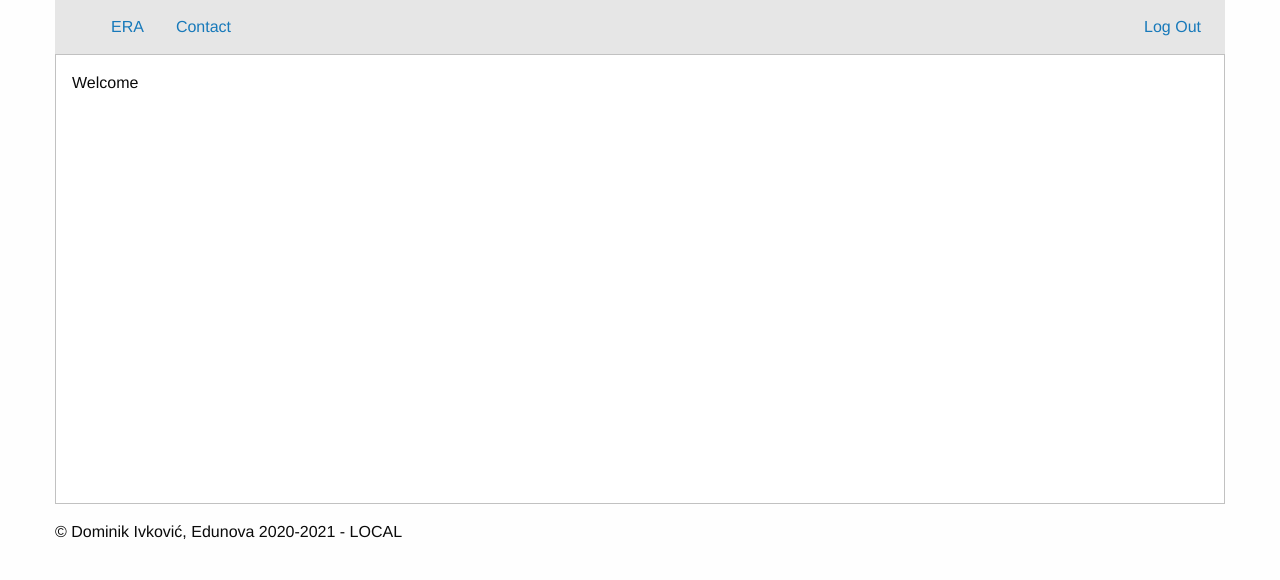
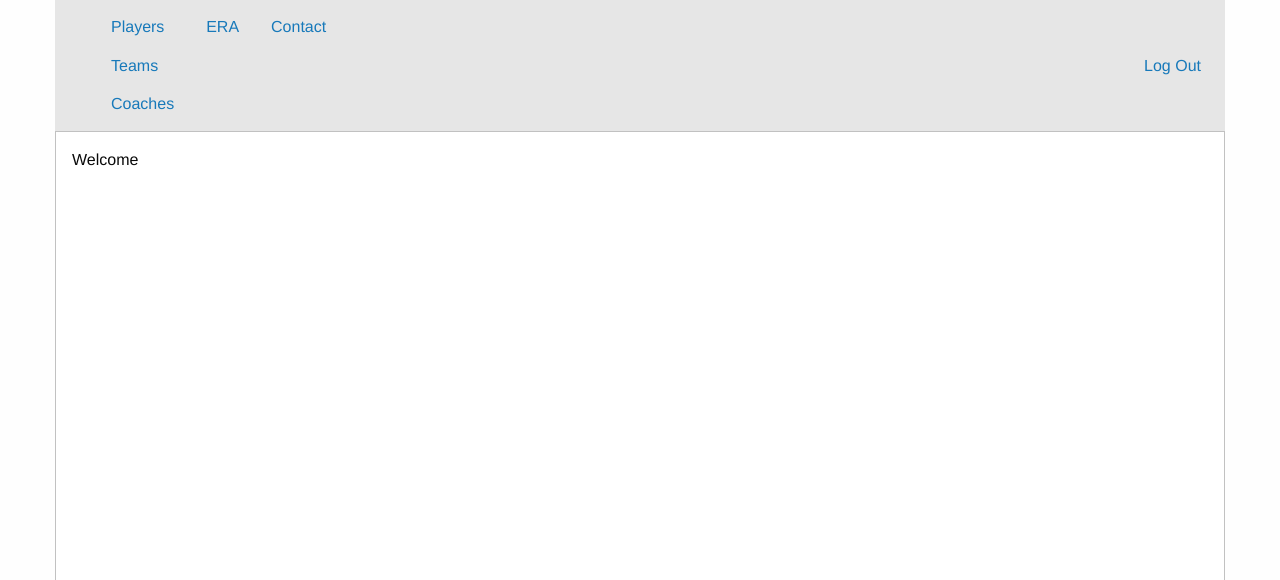
Before and after one commit to divkovic1/LEC, a PHP site: page / in a window 1280 px wide. Shown: the top 580 px of the page. Run offline with PHP 8.4, Linux system fonts and the light colour scheme; the visitor is signed in with stand-in values (Sample User, id 1).

Commit message:
Contact, ERA diagram and menu adjustments

```diff
--- a/app/view/contact.phtml
+++ b/app/view/contact.phtml
@@ -1 +1 @@
-Contact
+<iframe src="https://www.google.com/maps/place/LEC+Studio,+Riot+Games/@52.4301071,13.544012,15z/data=!4m5!3m4!1s0x0:0xc2090147c0535f2d!8m2!3d52.4300701!4d13.5439419" width="100%" height="450" style="border:0;" allowfullscreen="" loading="lazy"></iframe>></iframe>
--- a/app/view/era.phtml
+++ b/app/view/era.phtml
@@ -1 +1,3 @@
-ERA
+<div class="text-center">
+    <img src="<?=App::config('url')?>public/img/era.png" alt="ERA">
+</div>
--- a/app/view/template/menu.phtml
+++ b/app/view/template/menu.phtml
@@ -12,6 +12,19 @@
                 <?App::config('AppName')?>
             </a>
         </li>
+
+        <?php if(isset($_SESSION['authorized'])): ?>
+        <ul class="vertical menu">
+        <li><a href="#">Players</a></li>
+        <li><a href="#">Teams</a></li>
+        <li><a href="#">Coaches</a></li>
+        <?php if($_SESSION['authorized']->role=='admin'): ?>
+            <li><a href="#">Operators</a></li>
+            <?php endif;?>
+        </ul>
+       </li>
+    <?php endif;?>
+
         <li><a href="<?=App::config('url')?>index/era">ERA</a></li>
         <li><a href="<?=App::config('url')?>index/contact">Contact</a></li>
     </ul>
@@ -22,7 +35,12 @@
         <?php if(!isset($_SESSION['authorized'])): ?>
             <a href="<?App::config('url')?>index/login">Authorize</a>
             <?php else: ?>
-                <a href="<?App::config('url')?>index/login">Log Out</a>
+
+
+                <a href="<?App::config('url')?>index/logout">
+                  <?=$_SESSION['authorized']->name?> <?=$_SESSION['authorized']->surname?> Log Out
+
+                </a>
             <?php endif;?>
         </li>
         </ul>
```
Also changed, not shown: public/img/atom.svg (added), public/img/era.png (added).
